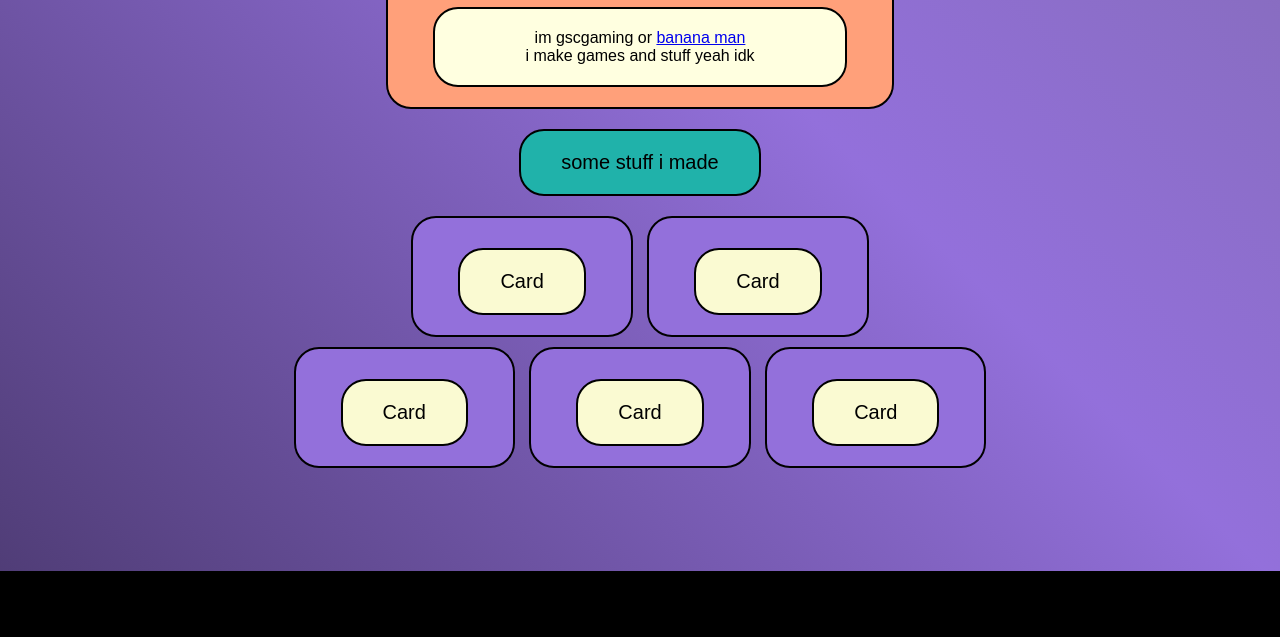
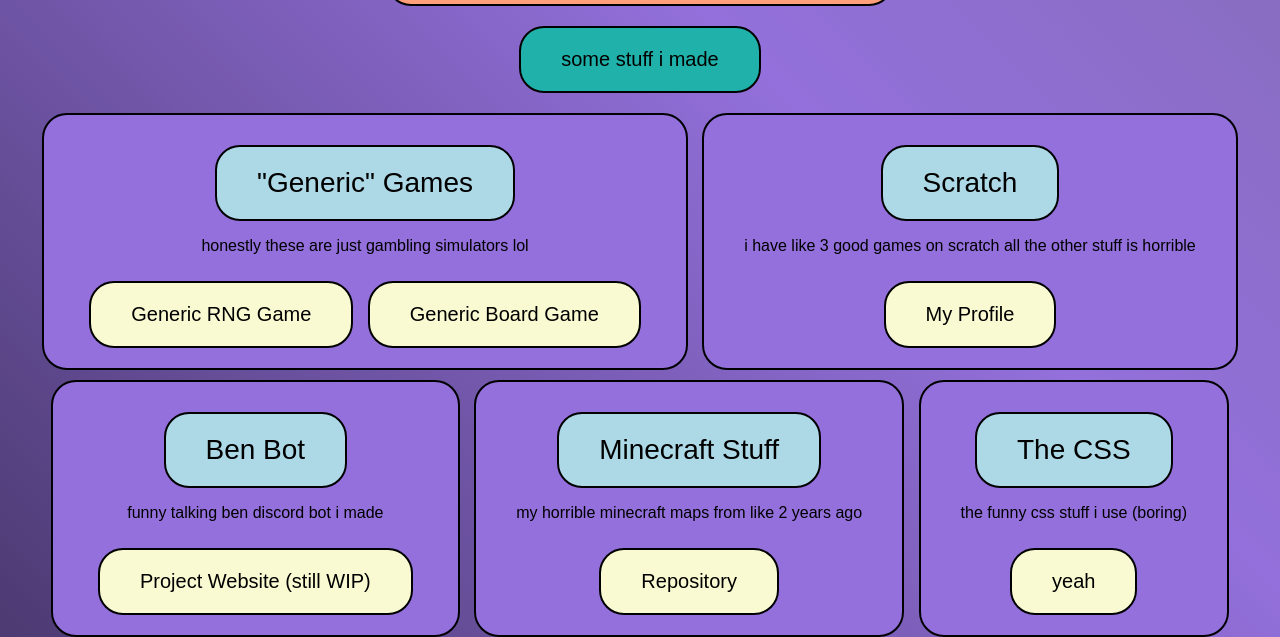
Before and after one commit to RealGSCGAMING/RealGSCGAMING.github.io, a website built with Vite: page index.html in a window 1280 px wide. Shown: the part 229-866 px from the top of the page. Before the commit the page ends 800 px from the top, so only its background shows below. Built offline with nearby package versions, Linux system fonts and the light colour scheme.

Commit message:
set back to normal

```diff
--- a/index.html
+++ b/index.html
@@ -32,16 +32,26 @@
       <div class="cardRow">
         <div class="card">
           <div class="cardBody">
+            <div class="cardTitle">"Generic" Games</div>
+            <p>honestly these are just gambling simulators lol</p>
             <a href="https://google.com/"
-              ><button class="cardButton">Card</button></a
+              ><button class="cardButton">Generic RNG Game</button></a
+            >
+            <a href="https://google.com/"
+              ><button class="cardButton">Generic Board Game</button></a
             >
           </div>
         </div>
 
         <div class="card">
           <div class="cardBody">
-            <a href="https://google.com/"
-              ><button class="cardButton">Card</button></a
+            <div class="cardTitle">Scratch</div>
+            <p>
+              i have like 3 good games on scratch all the other stuff is
+              horrible
+            </p>
+            <a href="https://scratch.mit.edu/users/_BestScratch/"
+              ><button class="cardButton">My Profile</button></a
             >
           </div>
         </div>
@@ -50,24 +60,33 @@
       <div class="cardRow">
         <div class="card">
           <div class="cardBody">
-            <a href="https://google.com/"
-              ><button class="cardButton">Card</button></a
+            <div class="cardTitle">Ben Bot</div>
+            <p>funny talking ben discord bot i made</p>
+            <a href="https://realgscgaming.github.io/talking-ben/"
+              ><button class="cardButton">
+                Project Website (still WIP)
+              </button></a
             >
           </div>
         </div>
 
         <div class="card">
           <div class="cardBody">
-            <a href="https://google.com/"
-              ><button class="cardButton">Card</button></a
+            <div class="cardTitle">Minecraft Stuff</div>
+            <p>my horrible minecraft maps from like 2 years ago</p>
+            <a href="https://github.com/RealGSCGAMING/mcedu"
+              ><button class="cardButton">Repository</button></a
             >
           </div>
         </div>
 
         <div class="card">
           <div class="cardBody">
-            <a href="https://google.com/"
-              ><button class="cardButton">Card</button></a
+            <div class="cardTitle">The CSS</div>
+            <p>the funny css stuff i use (boring)</p>
+            <a
+              href="https://github.com/RealGSCGAMING/RealGSCGAMING.github.io/blob/main/template.css"
+              ><button class="cardButton">yeah</button></a
             >
           </div>
         </div>
```
